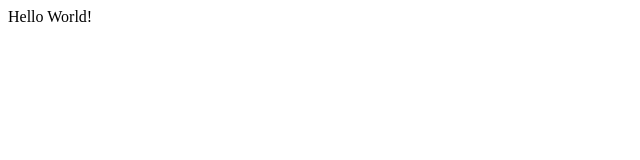
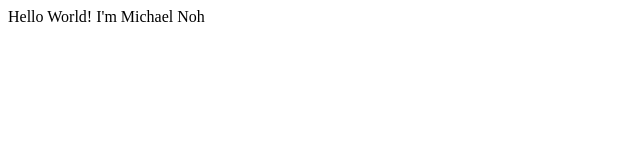
Before and after one commit to jnoh27/jnoh27.github.io, a plain HTML site: page index.html in a window 1280 px wide. Shown: the whole page, without its empty margins (0-640 px from the left). Drawn offline with Linux system fonts and the light colour scheme.

Commit message:
Update index.html

```diff
--- a/index.html
+++ b/index.html
@@ -9,5 +9,6 @@
   </head>
   <body>
     <p1>Hello World!</p1>
+    <p2>I'm Michael Noh</p2>
   </body>
 </html>
```
